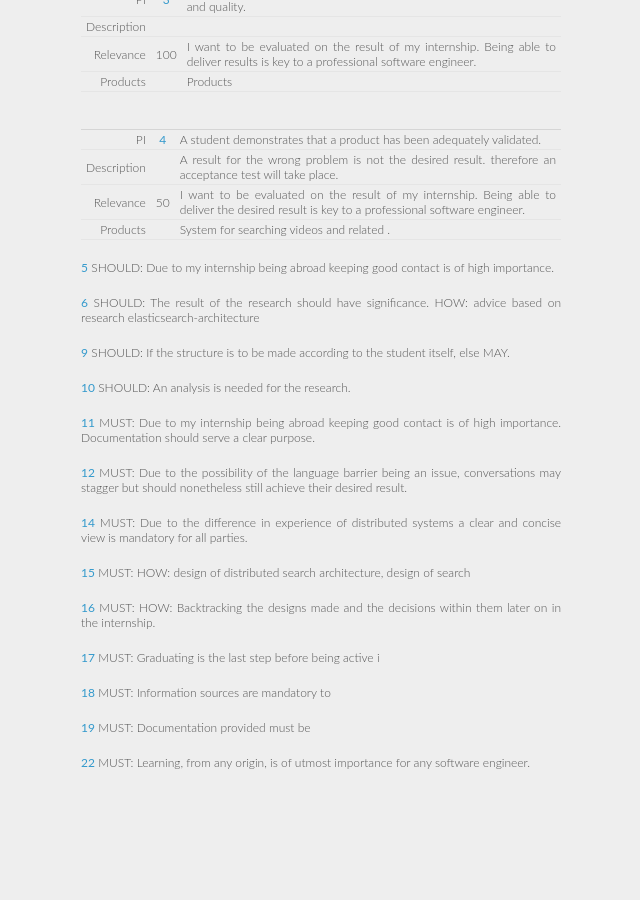
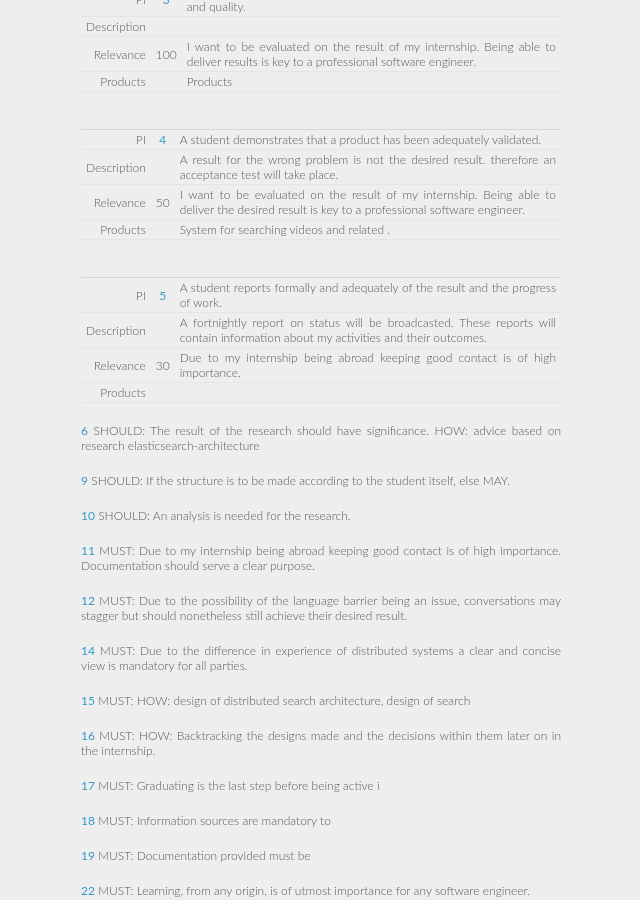
Before and after one commit to xeago/gradblog, a Jekyll site: the page built from graduation/performance-plan.md, in a window 1280 px wide and 900 px high, scrolled down 1278 px. Shown: the whole window, without its empty margins (319-959 px from the left). Built offline with Jekyll 4.4.1, drawn with Linux system fonts in a browser that asks for light colours; Markdown is read by kramdown in place of the engine named in the settings; before the commit the page ends 2086 px from its top, so only the background shows below that.

Commit message:
Rephrase PI 5.

```diff
--- a/graduation/performance-plan.md
+++ b/graduation/performance-plan.md
@@ -69,9 +69,12 @@ Description |           | A result for the wrong problem is not the desired resu
 Relevance   | 50        | I want to be evaluated on the result of my internship. Being able to deliver the desired result is key to a professional software engineer.
 Products    |           | System for searching videos and related .
 
-
-[5][PI05]
-    SHOULD: Due to my internship being abroad keeping good contact is of high importance.
+  |         |
+-:|:-------:|-----------|
+PI          | [5][PI05] | A student reports formally and adequately of the result and the progress of work.
+Description |           | A fortnightly report on status will be broadcasted. These reports will contain information about my activities and their outcomes.
+Relevance   | 30        | Due to my internship being abroad keeping good contact is of high importance.
+Products    |           |
 
 [6][PI06]
     SHOULD: The result of the research should have significance.
```
